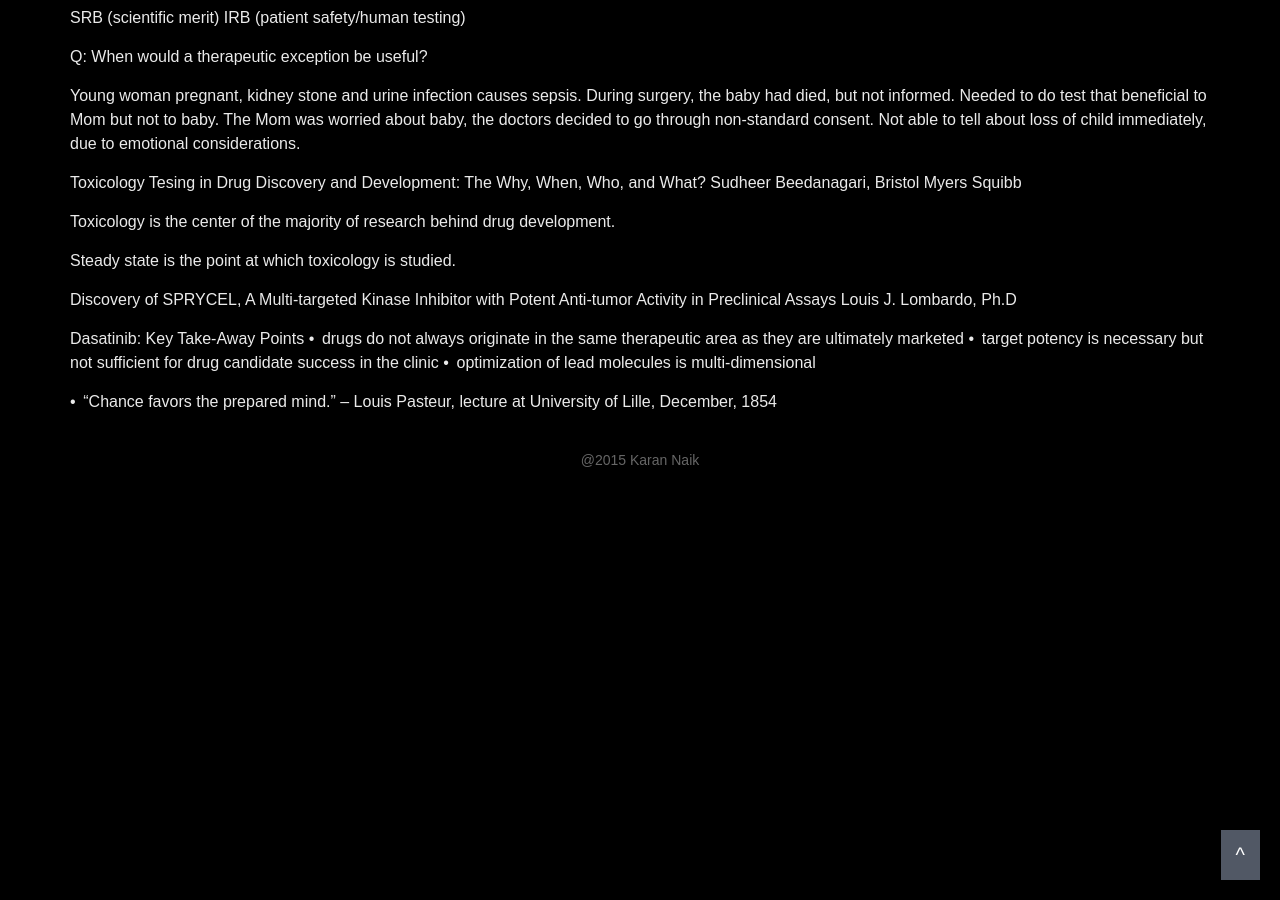
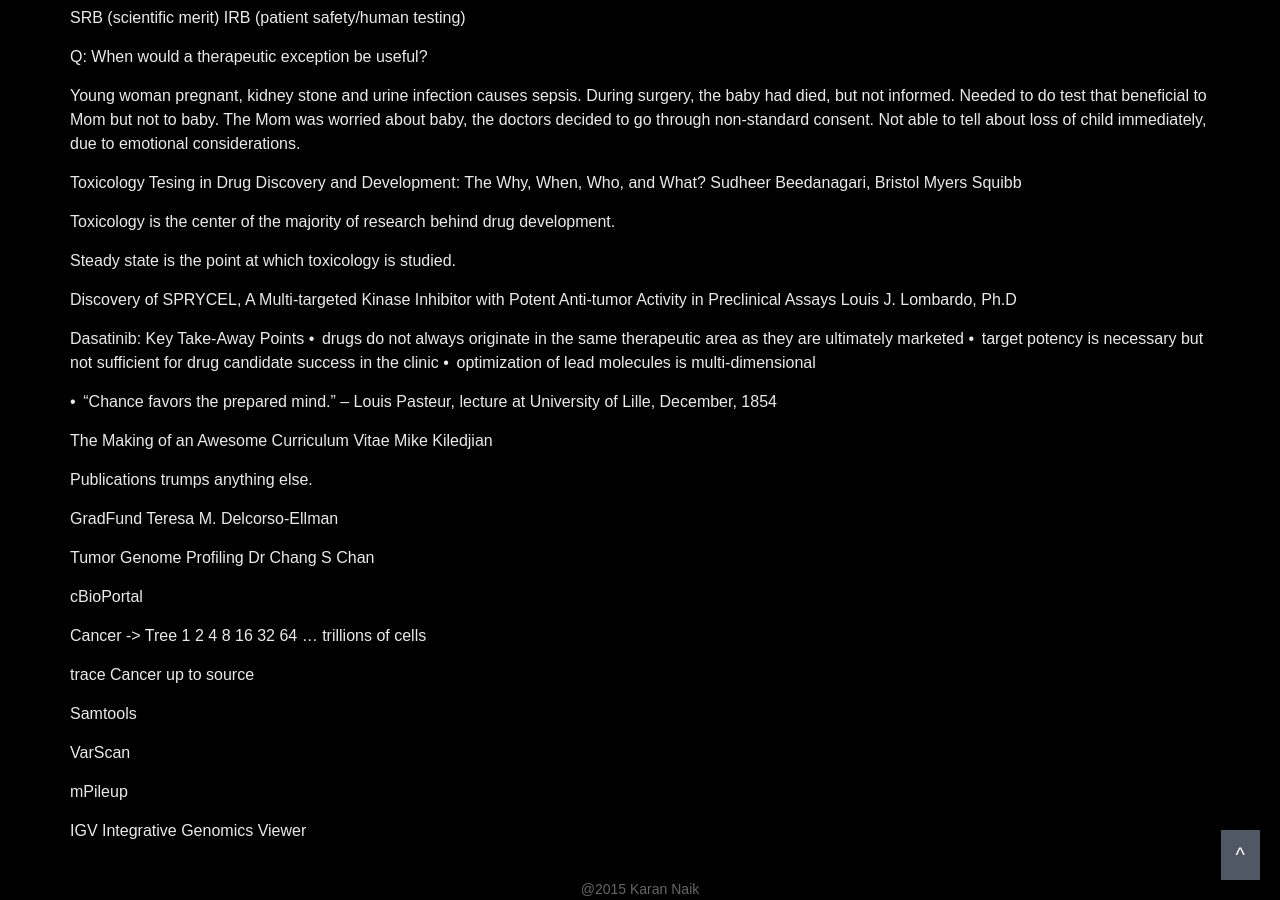
Before and after one commit to knaik/knaik.github.io, a Jekyll site: the page built from _posts/2016-01-08-IQB-BootCampv.markdown, in a window 1280 px wide and 900 px high, scrolled down 604 px. Built offline with Jekyll 4.4.1, drawn with Linux system fonts in a browser that asks for light colours.

Commit message:
Look into Gene Profiling

```diff
--- a/_posts/2016-01-08-IQB-BootCampv.markdown
+++ b/_posts/2016-01-08-IQB-BootCampv.markdown
@@ -47,3 +47,29 @@ success in the clinic
 
 •  “Chance favors the prepared mind.” – Louis Pasteur, lecture at
 University of Lille, December, 1854
+
+The Making of an Awesome Curriculum Vitae
+Mike Kiledjian
+
+Publications trumps anything else.
+
+GradFund
+Teresa M. Delcorso-Ellman
+
+Tumor Genome Proﬁling
+Dr	Chang S Chan
+
+cBioPortal
+
+Cancer -> Tree
+1 2 4 8 16 32 64 ... trillions of cells
+
+trace Cancer up to source
+
+Samtools
+
+VarScan
+
+mPileup
+
+IGV Integrative Genomics Viewer
```
